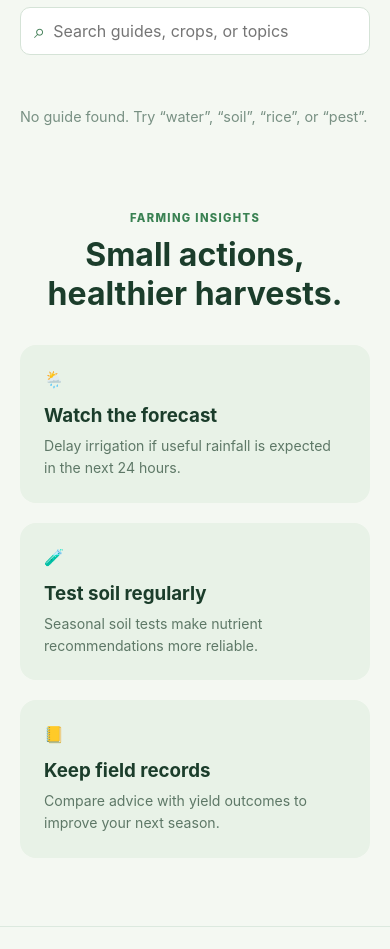
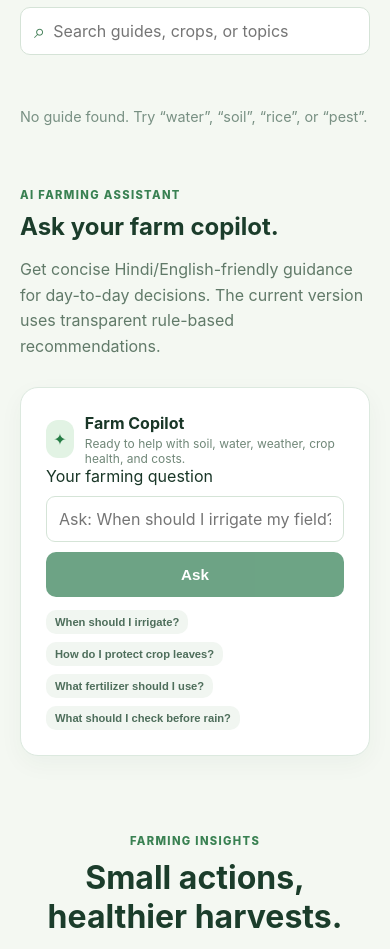
Before and after one commit to Rudra-Pratap-Singh0/AI-Smart-Farming, a React (Vite) app in the folder frontend/: page / in a window 390 px wide. Shown: the part 5880-6829 px from the top of the page. Built offline with nearby package versions, Linux system fonts and the light colour scheme; no server answers.

Commit message:
feat: add rule-based farm copilot

```diff
--- a/frontend/src/App.jsx
+++ b/frontend/src/App.jsx
@@ -3,6 +3,7 @@ import PhaseTwo from "./PhaseTwo";
 import Operations from "./Operations";
 import Sustainability from "./Sustainability";
 import KnowledgeHub from "./KnowledgeHub";
+import Copilot from "./Copilot";
 
 const defaults = { nitrogen: 48, phosphorus: 38, potassium: 42, temperature: 29, humidity: 61, ph: 6.6, rainfall: 68, moisture: 42 };
 const apiUrl = import.meta.env.VITE_API_URL || "http://localhost:5000";
@@ -55,7 +56,7 @@ export default function App() {
   };
 
   return <main>
-    <nav><a className="brand" href="#top">🌱 <span>AI Smart Farming</span></a><div className="nav-links"><a href="#advisor">Advisor</a><a href="#intelligence">Intelligence</a></div><span className="status"><i />Field intelligence online</span></nav>
+    <nav><a className="brand" href="#top">🌱 <span>AI Smart Farming</span></a><div className="nav-links"><a href="#advisor">Advisor</a><a href="#intelligence">Intelligence</a><a href="#copilot">Copilot</a></div><span className="status"><i />Field intelligence online</span></nav>
     <section className="hero" id="top"><div><p className="eyebrow">DECISION SUPPORT FOR EVERY SEASON</p><h1>Grow smarter with data from your soil.</h1><p>Turn simple field readings into crop and irrigation guidance in seconds.</p><button onClick={analyze} disabled={loading}>{loading ? "Analysing field…" : "Analyse my field"} <span>→</span></button></div><div className="hero-card"><p>Today’s field snapshot</p><strong>24°C <small>Partly cloudy</small></strong><div><span>💧 Soil moisture <b>{values.moisture}%</b></span><span>🌧 Rainfall <b>{values.rainfall} mm</b></span></div></div></section>
     <section className="command-center"><div className="section-title"><div><p className="eyebrow">FARM COMMAND CENTER</p><h2>{dashboard?.farm.name || "Your connected farm"}</h2><p className="section-copy">{dashboard?.farm.location || "Loading farm profile…"}</p></div><div className="farm-stat"><b>{dashboard?.farm.totalArea || "--"}</b><span>acres across {dashboard?.farm.fields || "--"} fields</span></div></div><div className="command-grid"><div className="panel field-list"><h3>Field health</h3>{dashboard?.fields.map((field) => <div className="field-row" key={field.id}><span className="field-icon">▦</span><div><b>{field.name}</b><small>{field.crop} · {field.area} acres · {field.stage}</small></div><div className="health"><b>{field.health}</b><span>health</span></div></div>) || <p>Connecting fields…</p>}</div><div className="panel alert-list"><h3>Early warnings</h3>{dashboard?.alerts.map((alert) => <div className={`alert ${alert.level.toLowerCase()}`} key={alert.id}><span>{alert.level === "Warning" ? "!" : "✓"}</span><div><b>{alert.title}</b><small>{alert.detail}</small></div></div>) || <p>Loading alerts…</p>}</div><div className="panel task-list"><h3>Crop calendar</h3>{dashboard?.tasks.map((task) => <label className={task.done ? "done" : ""} key={task.id}><input type="checkbox" checked={task.done} onChange={() => updateTask(task)} /><span><b>{task.title}</b><small>{task.field} · {task.due}</small></span></label>) || <p>Loading tasks…</p>}</div></div></section>
     <section className="workspace" id="advisor"><div className="panel form-panel"><div className="section-title"><div><p className="eyebrow">FIELD INPUTS</p><h2>Soil & weather data</h2></div><button className="text-button" onClick={() => setValues(defaults)}>Reset</button></div><div className="fields"><Field label="Nitrogen" name="nitrogen" value={values.nitrogen} onChange={change} unit="mg/kg" /><Field label="Phosphorus" name="phosphorus" value={values.phosphorus} onChange={change} unit="mg/kg" /><Field label="Potassium" name="potassium" value={values.potassium} onChange={change} unit="mg/kg" /><Field label="Temperature" name="temperature" value={values.temperature} onChange={change} unit="°C" max={55} /><Field label="Humidity" name="humidity" value={values.humidity} onChange={change} unit="%" max={100} /><Field label="Soil pH" name="ph" value={values.ph} onChange={change} unit="pH" min={3} max={10} step={0.1} /><Field label="Rainfall" name="rainfall" value={values.rainfall} onChange={change} unit="mm" /><Field label="Soil moisture" name="moisture" value={values.moisture} onChange={change} unit="%" max={100} /></div></div>
@@ -66,6 +67,7 @@ export default function App() {
     <Operations apiUrl={apiUrl} />
     <Sustainability apiUrl={apiUrl} fieldValues={values} />
     <KnowledgeHub apiUrl={apiUrl} />
+    <Copilot apiUrl={apiUrl} />
     <section className="tips"><p className="eyebrow">FARMING INSIGHTS</p><h2>Small actions, healthier harvests.</h2><div><article>🌦️<h3>Watch the forecast</h3><p>Delay irrigation if useful rainfall is expected in the next 24 hours.</p></article><article>🧪<h3>Test soil regularly</h3><p>Seasonal soil tests make nutrient recommendations more reliable.</p></article><article>📒<h3>Keep field records</h3><p>Compare advice with yield outcomes to improve your next season.</p></article></div></section>
     <footer>AI Smart Farming · Built for practical, data-informed agriculture</footer>
   </main>;
--- /dev/null
+++ b/frontend/src/Copilot.jsx
@@ -0,0 +1,57 @@
+import { useState } from "react";
+
+const suggestions = [
+  "When should I irrigate?",
+  "How do I protect crop leaves?",
+  "What fertilizer should I use?",
+  "What should I check before rain?"
+];
+
+export default function Copilot({ apiUrl }) {
+  const [question, setQuestion] = useState("");
+  const [reply, setReply] = useState(null);
+  const [error, setError] = useState("");
+  const [loading, setLoading] = useState(false);
+
+  const ask = async (event) => {
+    event.preventDefault();
+    const prompt = question.trim();
+    if (!prompt || loading) return;
+
+    setLoading(true);
+    setError("");
+    try {
+      const response = await fetch(`${apiUrl}/api/copilot`, {
+        method: "POST",
+        headers: { "Content-Type": "application/json" },
+        body: JSON.stringify({ question: prompt })
+      });
+      const data = await response.json();
+      if (!response.ok) throw new Error(data.error || "Could not get farm guidance.");
+      setReply(data);
+    } catch (requestError) {
+      setError(requestError.message || "Could not reach the farming service. Please try again.");
+    } finally {
+      setLoading(false);
+    }
+  };
+
+  return <section className="copilot" id="copilot" aria-labelledby="copilot-title">
+    <div className="phase-heading">
+      <p className="eyebrow">AI FARMING ASSISTANT</p>
+      <h2 id="copilot-title">Ask your farm copilot.</h2>
+      <p>Get concise Hindi/English-friendly guidance for day-to-day decisions. The current version uses transparent rule-based recommendations.</p>
+    </div>
+    <div className="panel copilot-box">
+      <div className="chat-intro"><span aria-hidden="true">✦</span><div><b>Farm Copilot</b><small>Ready to help with soil, water, weather, crop health, and costs.</small></div></div>
+      {reply && <div className="copilot-reply" aria-live="polite"><span>{reply.topic}</span><p>{reply.answer}</p><small>{reply.disclaimer}</small></div>}
+      {error && <p className="copilot-error" role="alert">{error}</p>}
+      <form onSubmit={ask}>
+        <label className="sr-only" htmlFor="copilot-question">Your farming question</label>
+        <input id="copilot-question" value={question} onChange={(event) => setQuestion(event.target.value)} placeholder="Ask: When should I irrigate my field?" disabled={loading} />
+        <button type="submit" disabled={loading || !question.trim()}>{loading ? "Thinking…" : "Ask"}</button>
+      </form>
+      <div className="suggestions" aria-label="Suggested questions">{suggestions.map((item) => <button type="button" key={item} onClick={() => setQuestion(item)} disabled={loading}>{item}</button>)}</div>
+    </div>
+  </section>;
+}
--- /dev/null
+++ b/frontend/src/copilot.css
@@ -0,0 +1 @@
+.copilot { max-width: 1180px; margin: auto; padding: 76px 28px 0; }.copilot-box { max-width: 780px; margin-top: 27px; padding: 25px; }.chat-intro { display: flex; align-items: center; gap: 11px; }.chat-intro > span { display: grid; width: 38px; height: 38px; place-items: center; border-radius: 12px; background: #e2f3e4; color: #267d45; }.chat-intro small { display: block; margin-top: 3px; color: #708778; font-size: .75rem; }.copilot-reply { margin: 22px 0; padding: 16px; border-radius: 12px; background: #edf7ee; }.copilot-reply > span { color: #287445; font-size: .68rem; font-weight: 800; text-transform: uppercase; }.copilot-reply p { margin: 7px 0; color: #426653; line-height: 1.55; }.copilot-reply small { color: #748b7b; font-size: .68rem; }.copilot form { display: flex; gap: 10px; }.copilot input { flex: 1; min-width: 0; padding: 12px; border: 1px solid #d5e4d7; border-radius: 9px; font: inherit; }.copilot-error { margin: 16px 0; color: #a33d32; font-size: .88rem; }.suggestions { display: flex; flex-wrap: wrap; gap: 8px; margin-top: 13px; }.suggestions button { padding: 6px 9px; background: #f1f6f1; color: #4e6e5b; font-size: .7rem; }.copilot button:disabled { cursor: wait; opacity: .65; } @media (max-width: 760px) { .copilot { padding: 55px 20px 0; }.copilot form { display: grid; }.copilot form button { width: 100%; } }
--- a/frontend/src/main.jsx
+++ b/frontend/src/main.jsx
@@ -7,5 +7,6 @@ import "./phase-two.css";
 import "./operations.css";
 import "./sustainability.css";
 import "./knowledge.css";
+import "./copilot.css";
 
 createRoot(document.getElementById("root")).render(<App />);
```
Also changed, not shown: 1 other file (tests, documents, lock files or other folders).
